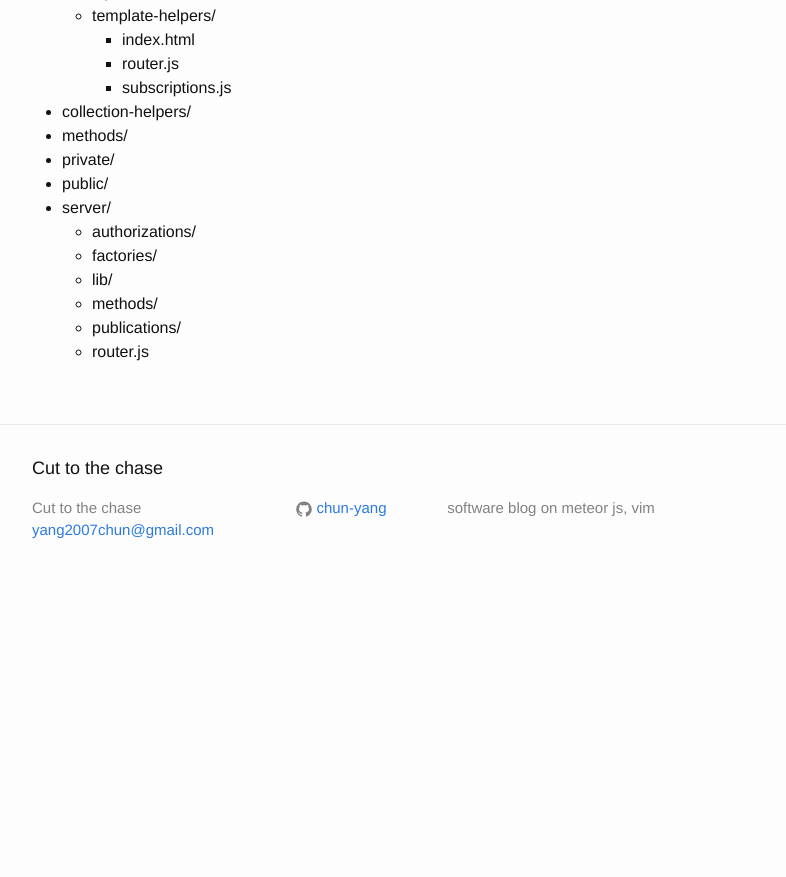
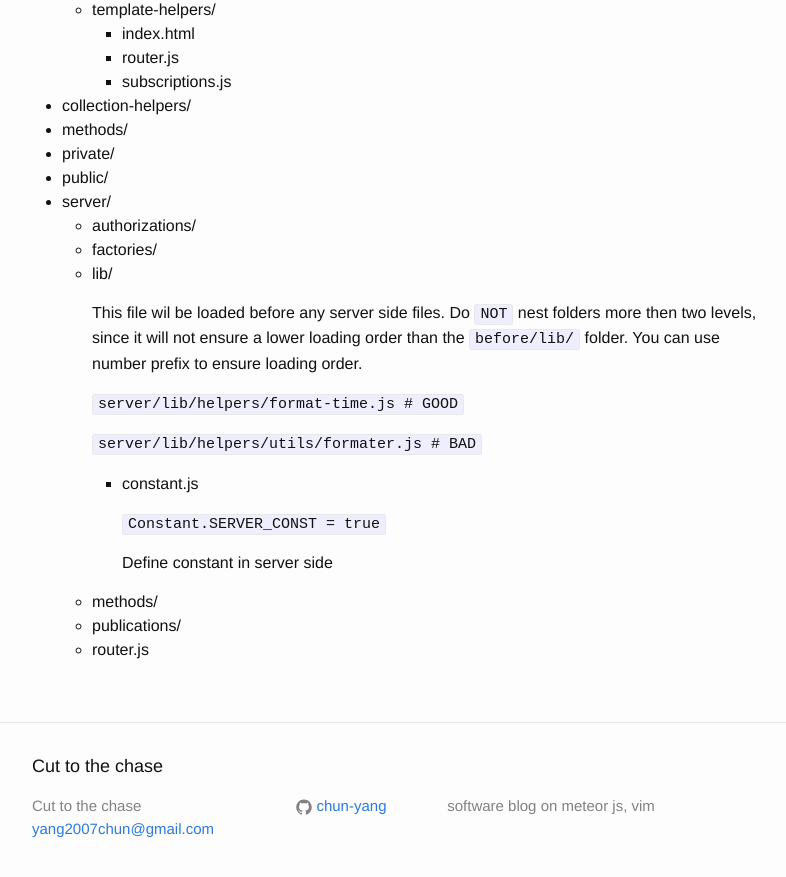
Before and after one commit to Chun-Yang/Chun-Yang.github.io, a Jekyll site: the page built from _posts/2015-08-08-how-to-structure-meteor-app.markdown, in a window 1280 px wide and 900 px high, scrolled down 1140 px. Shown: the top 877 px of the window, without its empty margins (238-1024 px from the left). Built offline with Jekyll 4.4.1, drawn with Linux system fonts in a browser that asks for light colours; before the commit the page ends 1742 px from its top, so only the background shows below that.

Commit message:
use spaces

````diff
--- a/_posts/2015-08-08-how-to-structure-meteor-app.markdown
+++ b/_posts/2015-08-08-how-to-structure-meteor-app.markdown
@@ -26,20 +26,18 @@
 
     - before/
       - 0-lodash.js
-
         ```_ = lodash```
-
         I replace underscore with lodash here. , I use number
         prefix to maintian loading order in a folder.
 
       - constants.js
-
         ```Constant = {}```
 
     - schemas/
       - users.js
 
         ```Meteor.users.attachSchema(UserSchema)```
+
         I use [simple schema][simple-schema].
 
 - client/
@@ -61,6 +59,22 @@
   - authorizations/
   - factories/
   - lib/
+
+    This file wil be loaded before any server side files. Do `NOT` nest folders
+    more then two levels, since it will not ensure a lower loading order than
+    the ```before/lib/``` folder. You can use number prefix to ensure loading
+    order.
+
+    ```server/lib/helpers/format-time.js # GOOD```
+
+    ```server/lib/helpers/utils/formater.js # BAD```
+
+    - constant.js
+
+      ```Constant.SERVER_CONST = true```
+
+      Define constant in server side
+
   - methods/
   - publications/
   - router.js
````
